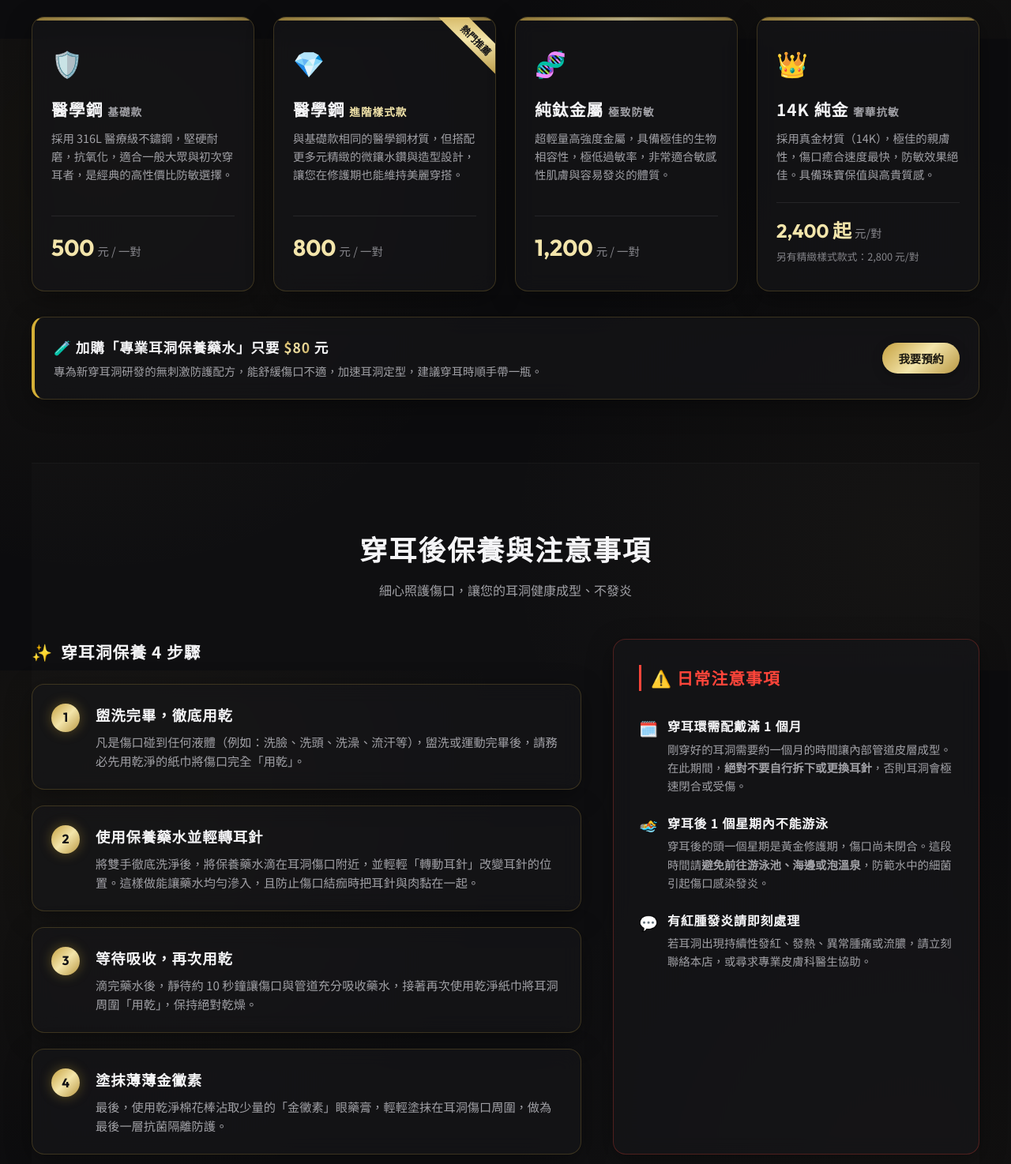
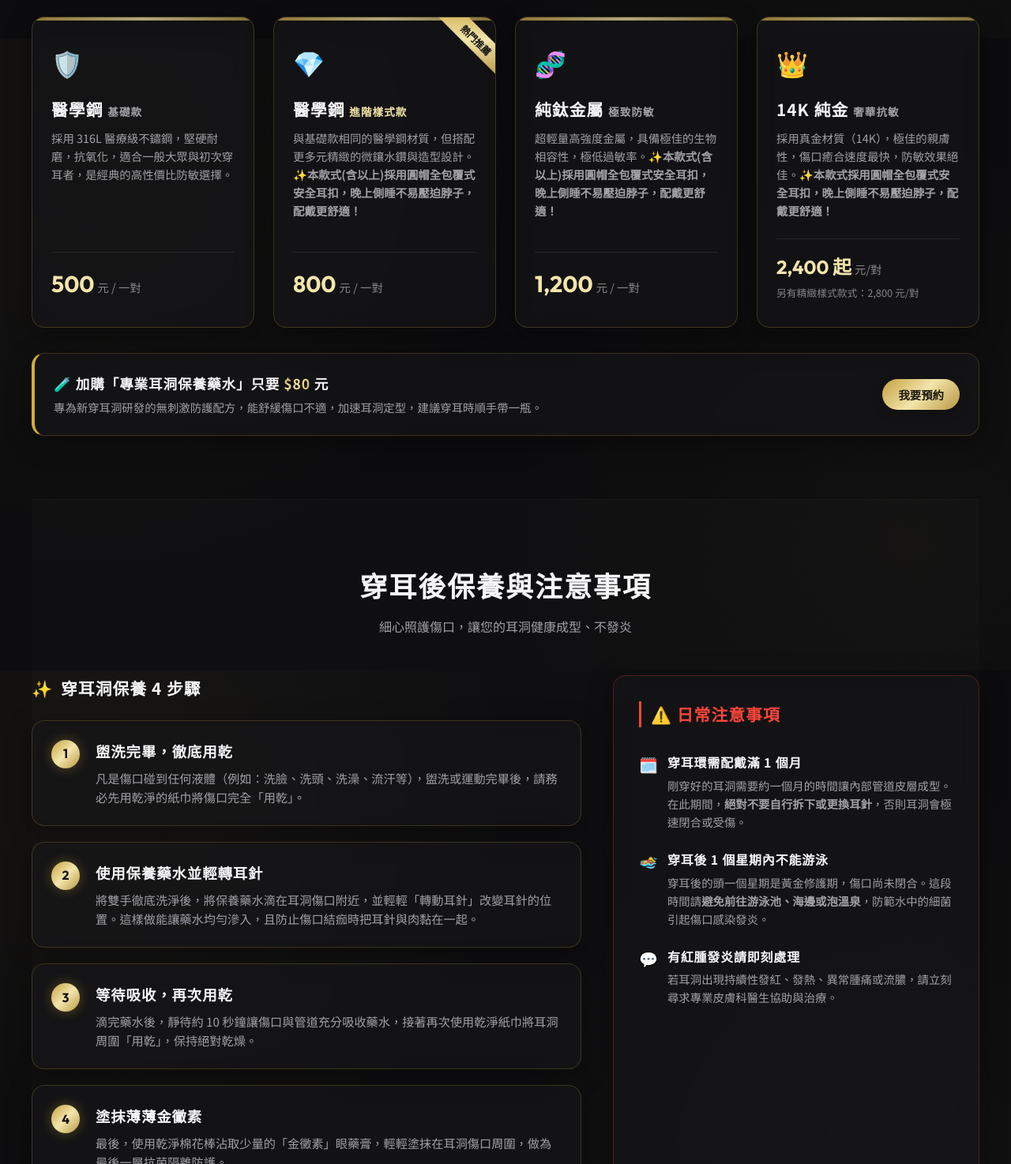
Before and after one commit to john19831010-jpg/jifu-ear-piercing-booking, a plain HTML site: page index.html in a window 1280 px wide. Shown: the part 751-2225 px from the top of the page at 79% size. Drawn offline with Linux system fonts and the light colour scheme.

Commit message:
content: update 800+ backings and safety alert description

```diff
--- a/index.html
+++ b/index.html
@@ -78,21 +78,21 @@
           <div class="tag-popular">熱門推薦</div>
           <div class="card-icon">💎</div>
           <h3 class="card-title">醫學鋼 <span style="font-size: 0.85rem; color: var(--gold-light);">進階樣式款</span></h3>
-          <p class="card-desc">與基礎款相同的醫學鋼材質，但搭配更多元精緻的微鑲水鑽與造型設計，讓您在修護期也能維持美麗穿搭。</p>
+          <p class="card-desc">與基礎款相同的醫學鋼材質，但搭配更多元精緻的微鑲水鑽與造型設計。<b>✨本款式(含以上)採用圓帽全包覆式安全耳扣，晚上側睡不易壓迫脖子，配戴更舒適！</b></p>
           <div class="card-price">800 <span>元 / 一對</span></div>
         </div>
         <!-- 鈦 -->
         <div class="price-card glass-panel">
           <div class="card-icon">🧬</div>
           <h3 class="card-title">純鈦金屬 <span style="font-size: 0.85rem; color: var(--text-secondary);">極致防敏</span></h3>
-          <p class="card-desc">超輕量高強度金屬，具備極佳的生物相容性，極低過敏率，非常適合敏感性肌膚與容易發炎的體質。</p>
+          <p class="card-desc">超輕量高強度金屬，具備極佳的生物相容性，極低過敏率。<b>✨本款式(含以上)採用圓帽全包覆式安全耳扣，晚上側睡不易壓迫脖子，配戴更舒適！</b></p>
           <div class="card-price">1,200 <span>元 / 一對</span></div>
         </div>
         <!-- 14K金 -->
         <div class="price-card glass-panel">
           <div class="card-icon">👑</div>
           <h3 class="card-title">14K 純金 <span style="font-size: 0.85rem; color: var(--text-secondary);">奢華抗敏</span></h3>
-          <p class="card-desc">採用真金材質（14K），極佳的親膚性，傷口癒合速度最快，防敏效果絕佳。具備珠寶保值與高貴質感。</p>
+          <p class="card-desc">採用真金材質（14K），極佳的親膚性，傷口癒合速度最快，防敏效果絕佳。<b>✨本款式採用圓帽全包覆式安全耳扣，晚上側睡不易壓迫脖子，配戴更舒適！</b></p>
           <div class="card-price" style="font-size: 1.5rem;">2,400 起 <span>元/對</span></div>
           <div style="font-size: 0.8rem; color: var(--text-muted); margin-top: 4px;">另有精緻樣式款式：2,800 元/對</div>
         </div>
@@ -174,7 +174,7 @@
               <div class="notice-icon">💬</div>
               <div class="notice-text">
                 <h4>有紅腫發炎請即刻處理</h4>
-                <p>若耳洞出現持續性發紅、發熱、異常腫痛或流膿，請立刻聯絡本店，或尋求專業皮膚科醫生協助。</p>
+                <p>若耳洞出現持續性發紅、發熱、異常腫痛或流膿，請立刻尋求專業皮膚科醫生協助與治療。</p>
               </div>
             </div>
           </div>
```
